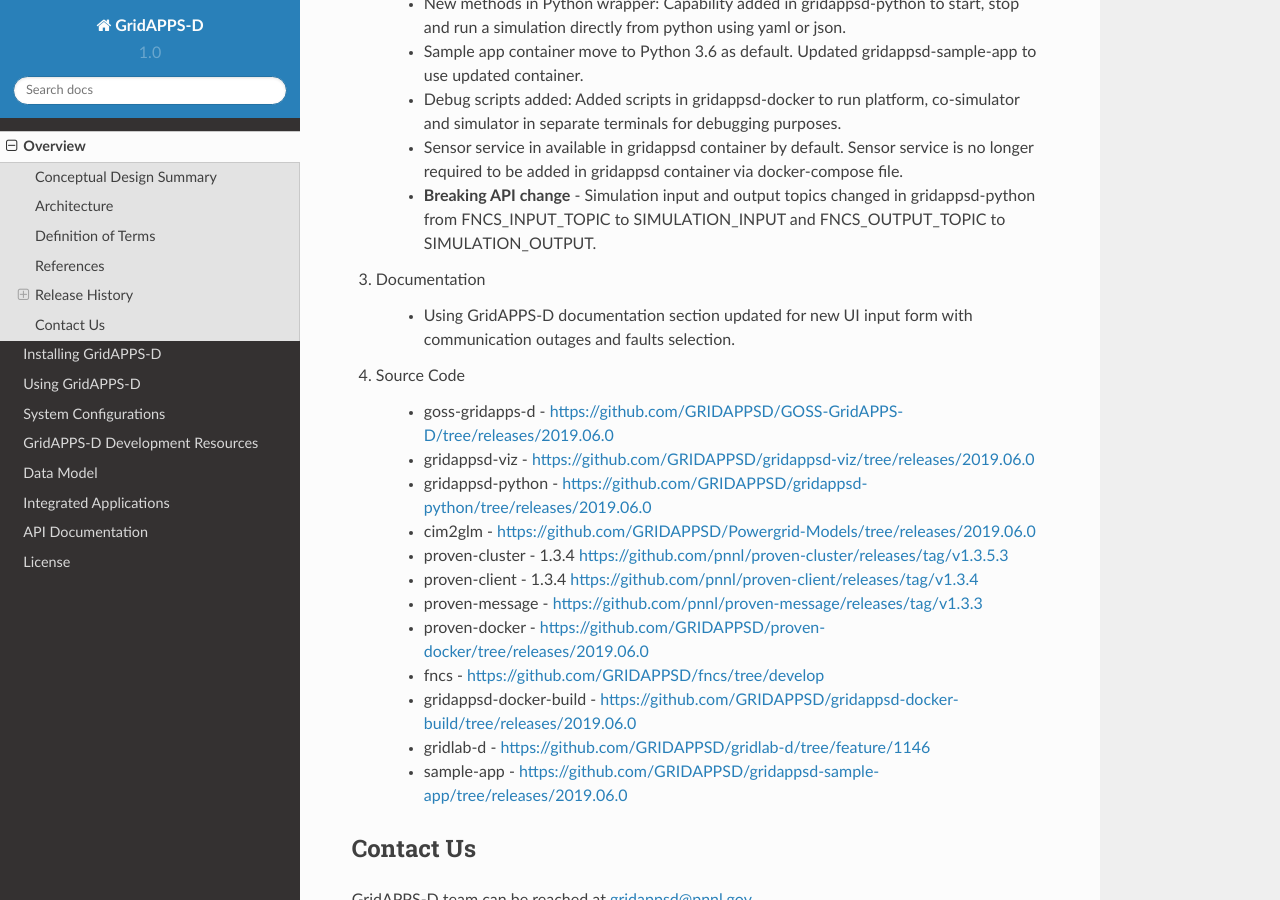
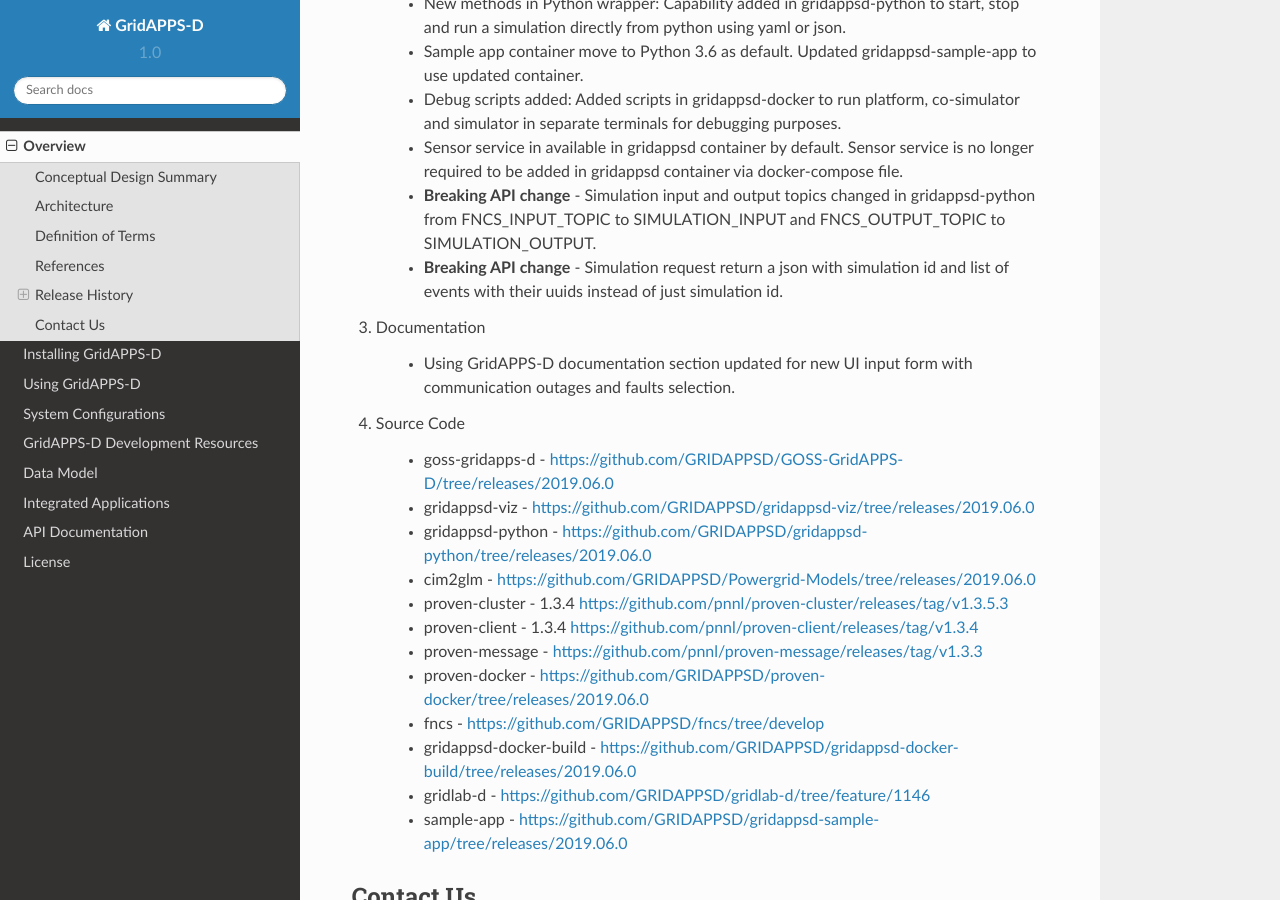
Before and after one commit to ericstephan/gridappsd-docs, a Sphinx documentation site: the page built from docs/source/overview/index.rst, in a window 1280 px wide and 900 px high, scrolled down 11801 px. Built offline with Sphinx 7.4.7 and the Read the Docs theme 2.0.0, drawn with Linux system fonts in a browser that asks for light colours.

Commit message:
Update version_history.rst

```diff
--- a/docs/source/overview/version_history.rst
+++ b/docs/source/overview/version_history.rst
@@ -294,6 +294,7 @@
 	- Debug scripts added: Added scripts in gridappsd-docker to run platform, co-simulator and simulator in separate terminals for debugging purposes.
 	- Sensor service in available in gridappsd container by default. Sensor service is no longer required to be added in gridappsd container via docker-compose file.
 	- **Breaking API change** - Simulation input and output topics changed in gridappsd-python from FNCS_INPUT_TOPIC to SIMULATION_INPUT and FNCS_OUTPUT_TOPIC to SIMULATION_OUTPUT.
+	- **Breaking API change** - Simulation request return a json with simulation id and list of events with their uuids instead of just simulation id.
 
 
 3. Documentation
```
